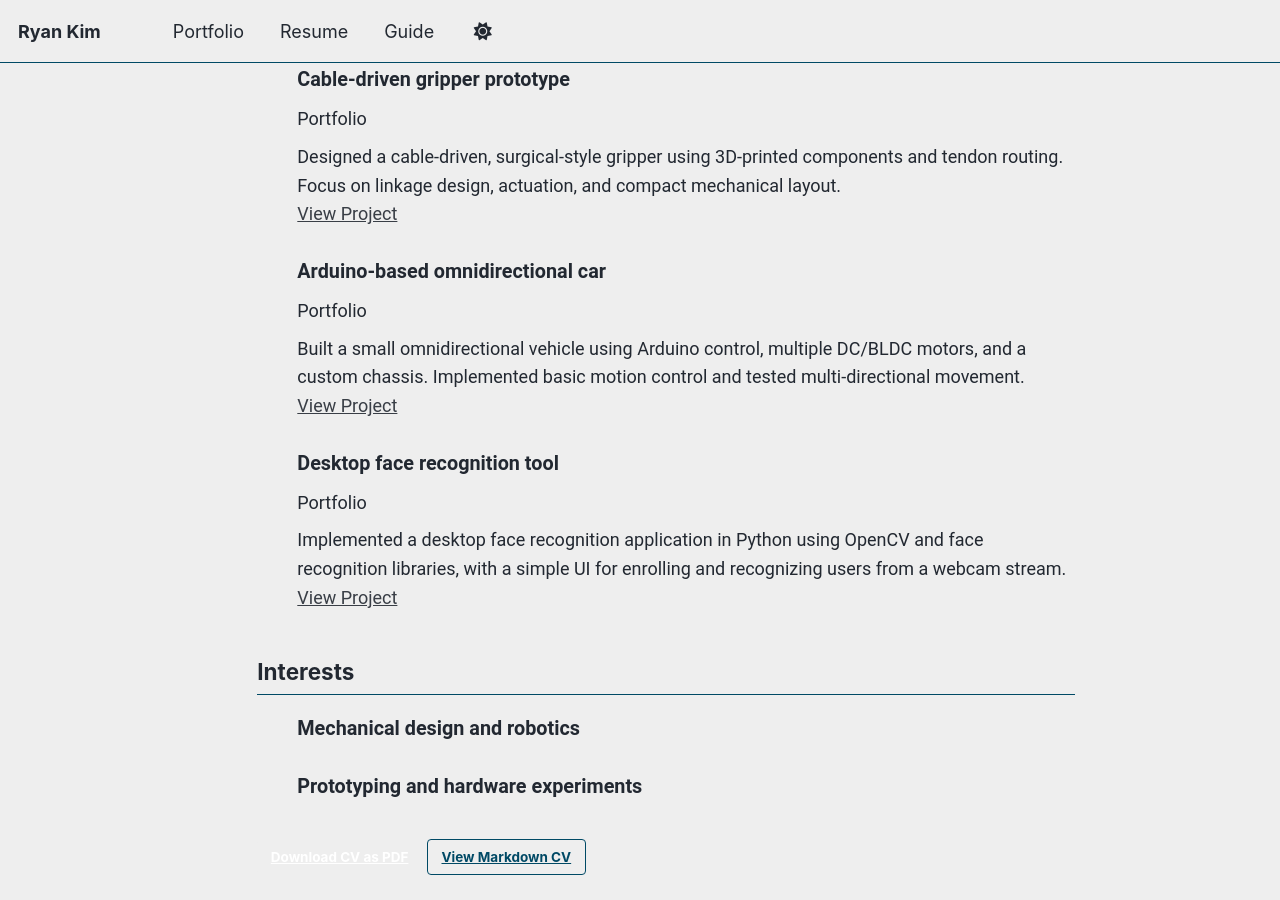
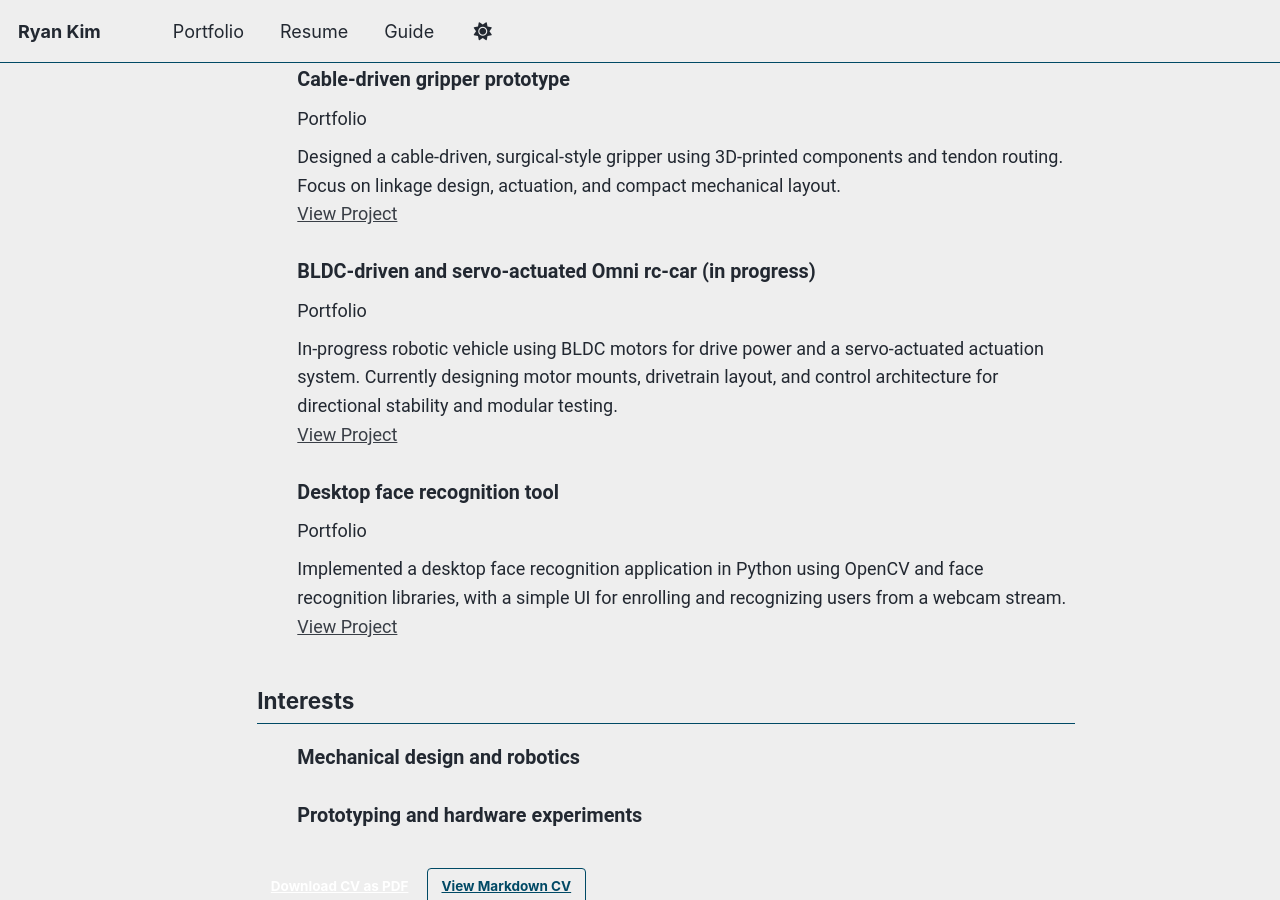
Before and after one commit to Rkydin/rkydin.github.io, a Jekyll site: the page built from _pages/cv-json.md, in a window 1280 px wide and 900 px high, scrolled down 1566 px. Built offline with Jekyll 4.4.1, drawn with Linux system fonts in a browser that asks for light colours; a script that is not in the unit is left out.

Commit message:
Revise project entry for Omni rc-car
Updated project details for an omnidirectional car, including name and description.

```diff
--- a/_data/cv.json
+++ b/_data/cv.json
@@ -101,11 +101,11 @@
       "description": "Designed a cable-driven, surgical-style gripper using 3D-printed components and tendon routing. Focus on linkage design, actuation, and compact mechanical layout."
     },
     {
-      "name": "Arduino-based omnidirectional car",
+      "name": "BLDC-driven and servo-actuated Omni rc-car (in progress)",
       "category": "portfolio",
       "date": "",
       "url": "",
-      "description": "Built a small omnidirectional vehicle using Arduino control, multiple DC/BLDC motors, and a custom chassis. Implemented basic motion control and tested multi-directional movement."
+      "description": "In-progress robotic vehicle using BLDC motors for drive power and a servo-actuated actuation system. Currently designing motor mounts, drivetrain layout, and control architecture for directional stability and modular testing."
     },
     {
       "name": "Desktop face recognition tool",
```
